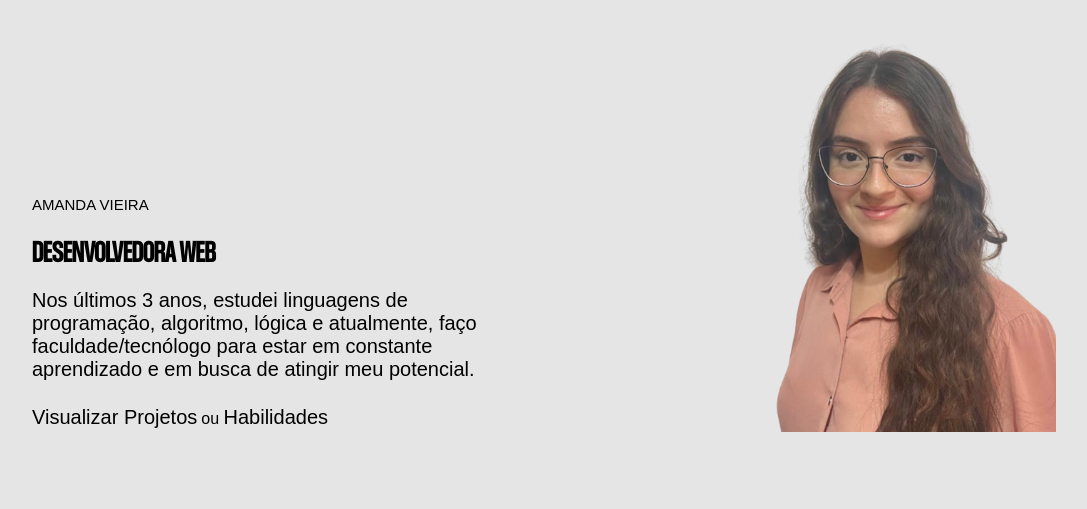
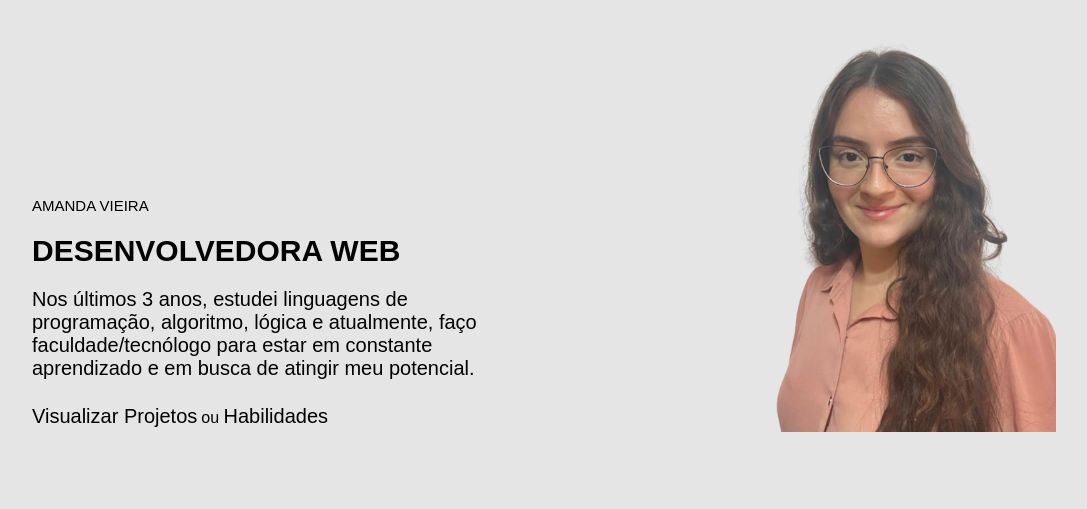
Before and after one commit to amandavo/portifolio, a Flask app: page / in a window 1280 px wide; the page is wider, and only the part inside the window is pictured. Shown: the part 164-673 px from the top of that part, without its empty margins (96-1183 px from the left). Run offline with Flask 2, Linux system fonts and the light colour scheme; some libraries are stand-ins or nearby versions.

Commit message:
tirando estilo de fonte externa

```diff
--- a/src/static/css/styles_home.css
+++ b/src/static/css/styles_home.css
@@ -41,7 +41,7 @@ p,
 }
 
 #tecnica {
-  font-family: coolvetica;
+  /*font-family: coolvetica;*/
   font-size: 30px;
   margin: 4% 0%;
 }
```
